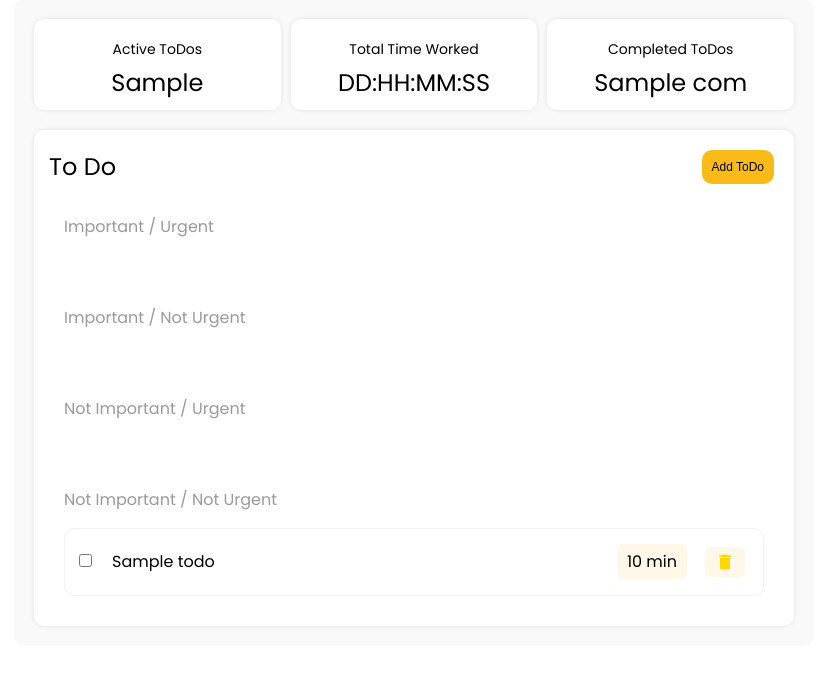
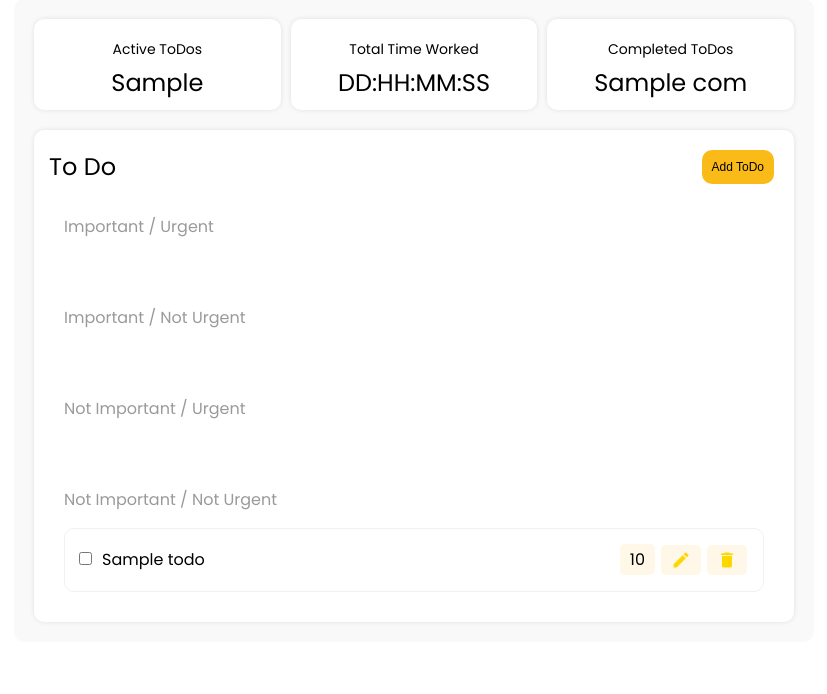
Before and after one commit to KonstantinKnorre/ToDooclock, a Node server app: template views/calendo.ejs in a window 1280 px wide. Shown: the part 241-935 px from the top of the page, without its empty margins (226-1053 px from the left). After the commit the page ends 865 px from the top, so only its background shows below. Run offline with Node 20, Linux system fonts and the light colour scheme; the template is opened without the code that fills it: most values are stand-ins (such as "Sample title", 1, 10 or a date in 2020); some libraries are stand-ins or nearby versions.

Commit message:
Add files via upload
leaderboard changes, added edit button

```diff
--- a/public/calendo.css
+++ b/public/calendo.css
@@ -144,7 +144,7 @@ main {
     border-radius: 10px;
     font-weight: normal;
     border: 1px solid #F1F1F1;
-    gap: 10px;
+    /*gap: 10px;*/
 }
 
 .task-item.completed {
@@ -560,8 +560,9 @@ button:hover {
 
 .task-duration {
     background: #FFF8E8;
-    padding: 5px 10px;
+    padding: 3px 10px;
     border-radius: 5px;
+    margin-right: 3px;
     margin-left: auto;
     /* Schiebt die Dauer ganz nach rechts */
 
@@ -574,6 +575,9 @@ button:hover {
     color: red;
     /* Standardfarbe für das Icon */
     padding: 3px;
+    margin: 3px;
+    margin-left: 0px;
+
     /* Weniger Abstand, damit es kompakter ist */
 }
 
--- a/server.js
+++ b/server.js
@@ -93,6 +93,7 @@ app.get('/todos', async (req, res) => {
     }
 })
 
+//tracks totalTimeWorked
 app.get('/timeWorked/:workedTime', async (req, res) => {
     const { workedTime } = req.params;
     //console.log('Received workedTime:', workedTime);  // This will log "Received workedTime: 6"
@@ -115,10 +116,8 @@ app.get('/timeWorked/:workedTime', async (req, res) => {
     return res.redirect('/todos');
     })
 
+//Leaderboard
 app.get("/leaderboard", async (req, res) => {
-    //if(!req.session.user_id){       //überprüft ob wir angemeldet sind
-  //      return res.redirect("/");
-//    }
 let users;
     try{
         users = await User.find({});
--- a/views/calendo.ejs
+++ b/views/calendo.ejs
@@ -108,7 +108,13 @@
 
 
                                     <span class="task-duration">
-                                        <%= todo.duration %> min
+                                        <%= todo.duration %>
+                                    </span>
+
+                                    <span>
+                                        <button style="margin-left: 0px; margin-right: 0px;" onclick="openEditPopup('<%= todo._id %>', '<%= todo.name %>', '<%= todo.duration %>', '<%= todo.isImportant %>', '<%= todo.isUrgent %>')" class="delete-btn">
+                                            <span class="material-icons trash-icon">edit</span>
+                                        </button>
                                     </span>
 
                                     <form action="/todos/<%= todo._id %>?_method=DELETE" method="POST"
@@ -141,7 +147,13 @@
                                     </span>
 
                                     <span class="task-duration">
-                                        <%= todo.duration %> min
+                                        <%= todo.duration %>
+                                    </span>
+
+                                    <span>
+                                        <button style="margin-left: 0px; margin-right: 0px;" onclick="openEditPopup('<%= todo._id %>', '<%= todo.name %>', '<%= todo.duration %>', '<%= todo.isImportant %>', '<%= todo.isUrgent %>')" class="delete-btn">
+                                            <span class="material-icons trash-icon">edit</span>
+                                        </button>
                                     </span>
 
                                     <form action="/todos/<%= todo._id %>?_method=DELETE" method="POST"
@@ -174,7 +186,13 @@
                                     </span>
 
                                     <span class="task-duration">
-                                        <%= todo.duration %> min
+                                        <%= todo.duration %>
+                                    </span>
+
+                                    <span>
+                                        <button style="margin-left: 0px; margin-right: 0px;" onclick="openEditPopup('<%= todo._id %>', '<%= todo.name %>', '<%= todo.duration %>', '<%= todo.isImportant %>', '<%= todo.isUrgent %>')" class="delete-btn">
+                                            <span class="material-icons trash-icon">edit</span>
+                                        </button>
                                     </span>
 
                                     <form action="/todos/<%= todo._id %>?_method=DELETE" method="POST"
@@ -207,7 +225,13 @@
                                     </span>
 
                                     <span class="task-duration">
-                                        <%= todo.duration %> min
+                                        <%= todo.duration %>
+                                    </span>
+
+                                    <span>
+                                        <button style="margin-left: 0px; margin-right: 0px;" onclick="openEditPopup('<%= todo._id %>', '<%= todo.name %>', '<%= todo.duration %>', '<%= todo.isImportant %>', '<%= todo.isUrgent %>')" class="delete-btn">
+                                            <span class="material-icons trash-icon">edit</span>
+                                        </button>
                                     </span>
 
                                     <form action="/todos/<%= todo._id %>?_method=DELETE" method="POST"
@@ -248,7 +272,7 @@
                                                 </span>
 
                                                 <span class="task-duration">
-                                                    <%= todo.duration %> min
+                                                    <%= todo.duration %>
                                                 </span>
 
                                                 <form action="/todos/<%= todo._id %>?_method=DELETE" method="POST"
@@ -273,21 +297,21 @@
     <div id="task-popup" class="popup">
         <div class="popup-content">
             <span class="close">&times;</span>
-            <h3>Neue Aufgabe hinzufügen</h3>
+            <h3>Add New Task</h3>
             <form id="task-form" action="/todos" method="POST">
-                <label for="task-name">Name der Aufgabe:</label>
+                <label for="task-name">Name of ToDo:</label>
                 <input type="text" id="task-name" name="name" required>
 
-                <label for="task-duration">Dauer der Aufgabe:</label>
+                <label for="task-duration">Estimated Time Required:</label>
                 <input type="number" id="task-duration" name="duration" min="0" required>
 
-                <label for="task-important">Wichtig:</label>
+                <label for="task-important">Important:</label>
                 <input type="checkbox" id="task-important" name="isImportant">
 
-                <label for="task-urgent">Dringend:</label>
+                <label for="task-urgent">Urgent:</label>
                 <input type="checkbox" id="task-urgent" name="isUrgent">
 
-                <button type="submit">Hinzufügen</button>
+                <button type="submit">Add</button>
             </form>
         </div>
     </div>
@@ -296,24 +320,24 @@
     <div id="edit-task-popup" class="popup">
         <div class="popup-content">
             <span class="close">&times;</span>
-            <h3>Aufgabe bearbeiten</h3>
+            <h3>Edit ToDo</h3>
             <form id="edit-task-form" method="POST">
 
                 <input type="hidden" id="edit-task-id"> <!-- Hier wird die ID in einem versteckten Feld eingefügt-->
 
-                <label for="edit-task-name">Name der Aufgabe:</label>
+                <label for="edit-task-name">Name of ToDo:</label>
                 <input type="text" id="edit-task-name" name="name" required>
 
-                <label for="task-duration">Dauer der Aufgabe:</label>
+                <label for="task-duration">Estimated Time Required:</label>
                 <input type="number" id="edit-task-duration" name="duration" min="0" required>
 
-                <label for="edit-task-important">Wichtig:</label>
+                <label for="edit-task-important">Important:</label>
                 <input type="checkbox" id="edit-task-important" name="isImportant">
 
-                <label for="edit-task-urgent">Dringend:</label>
+                <label for="edit-task-urgent">Urgent:</label>
                 <input type="checkbox" id="edit-task-urgent" name="isUrgent">
 
-                <button type="submit">Speichern</button>
+                <button type="submit">Save</button>
             </form>
         </div>
     </div>
```
Also changed, not shown: public/pomodoro.js (+6 -3 lines), views/leaderboard.ejs (+5 -22 lines).
